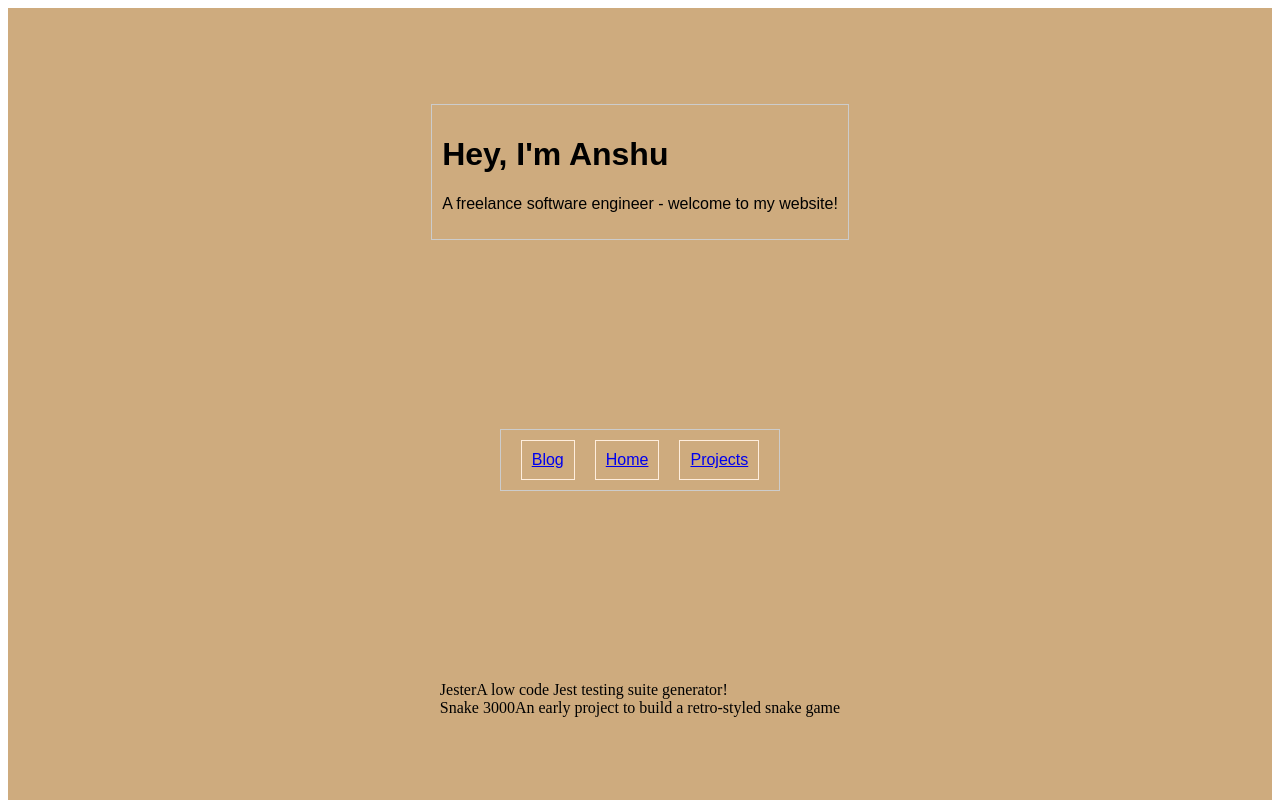
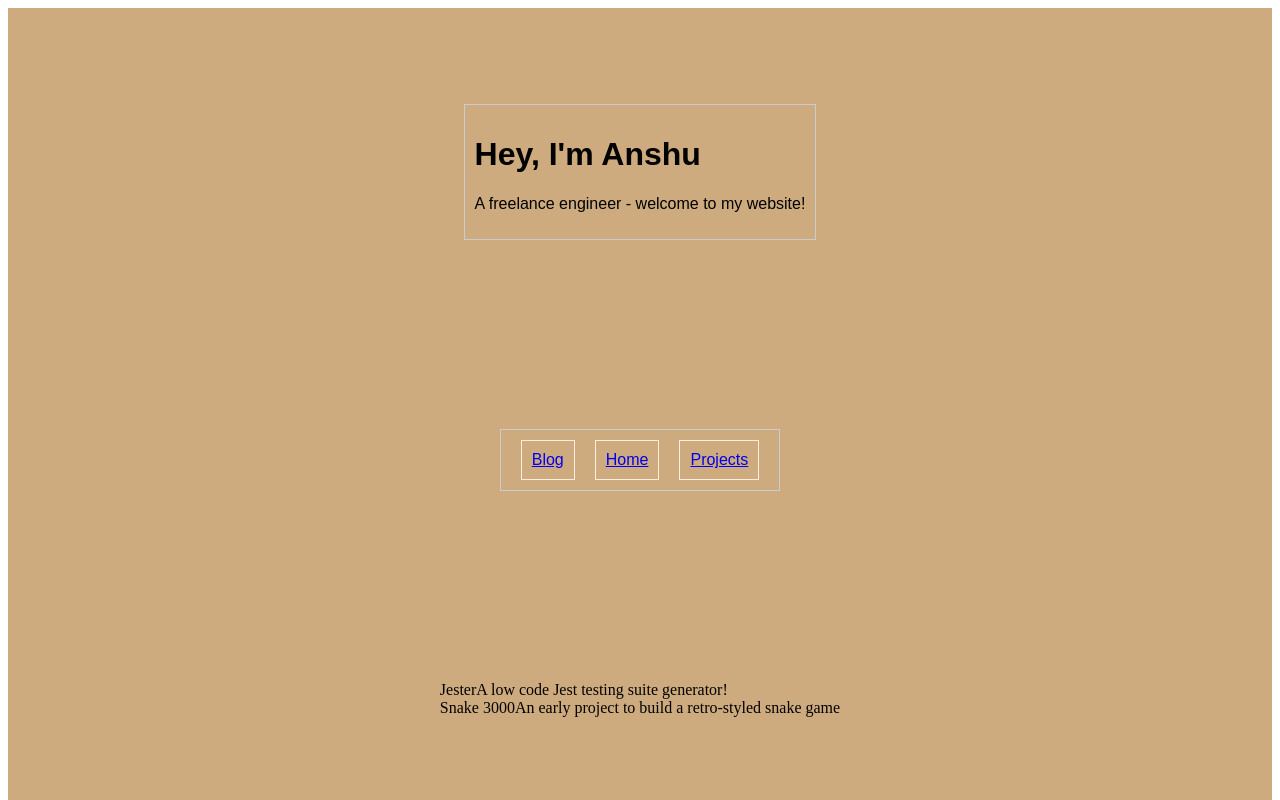
Before and after one commit to AnshumanSinha8/Personal-Site, a Next.js app: page /projects in a window 1280 px wide. Shown: the top 800 px of the page. Built offline with nearby package versions, Linux system fonts and the light colour scheme.

Commit message:
feat: Created propdrilling for Header component to dynamically display different content in the component based on which pageview is being rendered.

```diff
--- a/src/components/Header.js
+++ b/src/components/Header.js
@@ -1,15 +1,10 @@
 import styles from 'src/styles/Header.module.css';
 
-// const message = [{
-//   home: 'A freelance software engineer - welcome to my website!',
-//   blog: 'Welcome to my blog!'
-// }];
-
-function Header({ props }) {
+function Header({ headerContent }) {
   return (
     <div className={styles.header}>
-      <h1>Hey, I&apos;m Anshu</h1>
-      <p> A freelance software engineer - welcome to my website!</p>
+      <h1> {headerContent.title} </h1>
+      <p> {headerContent.excerpt} </p>
     </div>
   );
 }
--- a/src/pages/index.js
+++ b/src/pages/index.js
@@ -6,6 +6,10 @@ import Navigation from '../components/Navigation.js'
 import Contact from '../components/HomeComponents/Contact.js'
 
 const inter = Inter({ subsets: ['latin'] })
+
+const headerContent = {
+  title: 'Hey, I\'m Anshu', excerpt: 'A freelance engineer - welcome to my website!'
+};
 
 export default function Home() {
   return (
@@ -18,7 +22,7 @@ export default function Home() {
       </Head>
       <main className={styles.home}>
         <div>
-          <Header></Header>
+          <Header headerContent={headerContent}/>
           <Navigation></Navigation>
           <Contact></Contact>
         </div>
--- a/src/pages/projects.js
+++ b/src/pages/projects.js
@@ -8,10 +8,15 @@ const projects = [
     {title: 'Snake 3000', excerpt: 'An early project to build a retro-styled snake game'}
 ]
 
+const headerContent = {
+    title: 'Hey, I\'m Anshu', excerpt: 'A freelance engineer - welcome to my website!'
+};
+
+
 export default function Projects() {
     return (
         <div className={styles.projectsPage}>
-            <Header />
+            <Header headerContent={headerContent}/>
             <Navigation />
             <div>
                 {projects.map((project) => ( <ProjectsContainer project={project} key={project.title}/>
```
